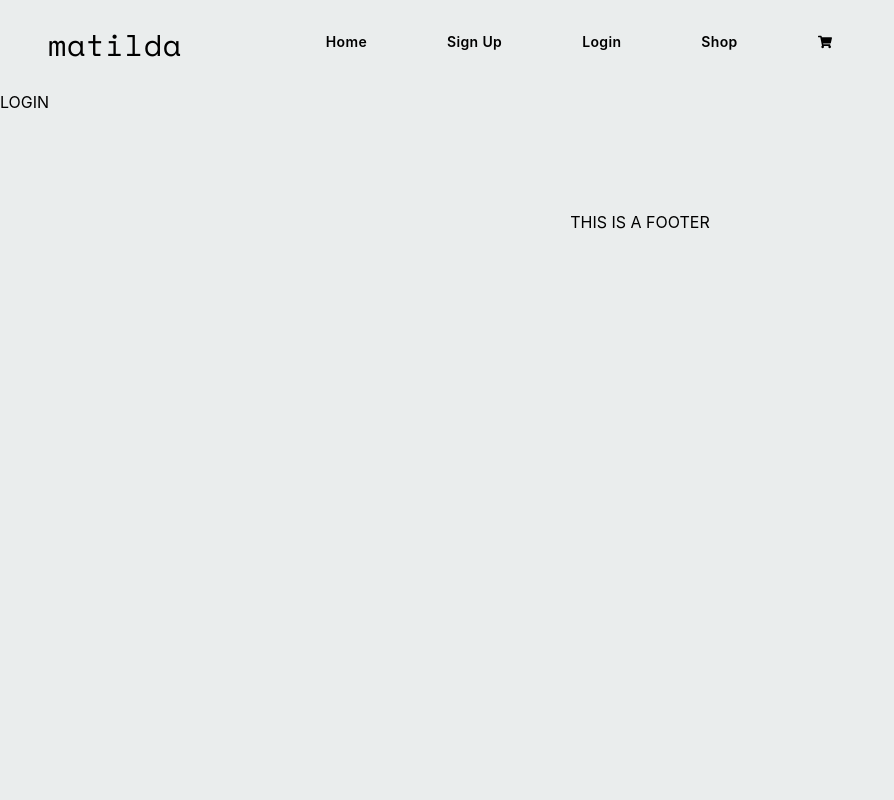
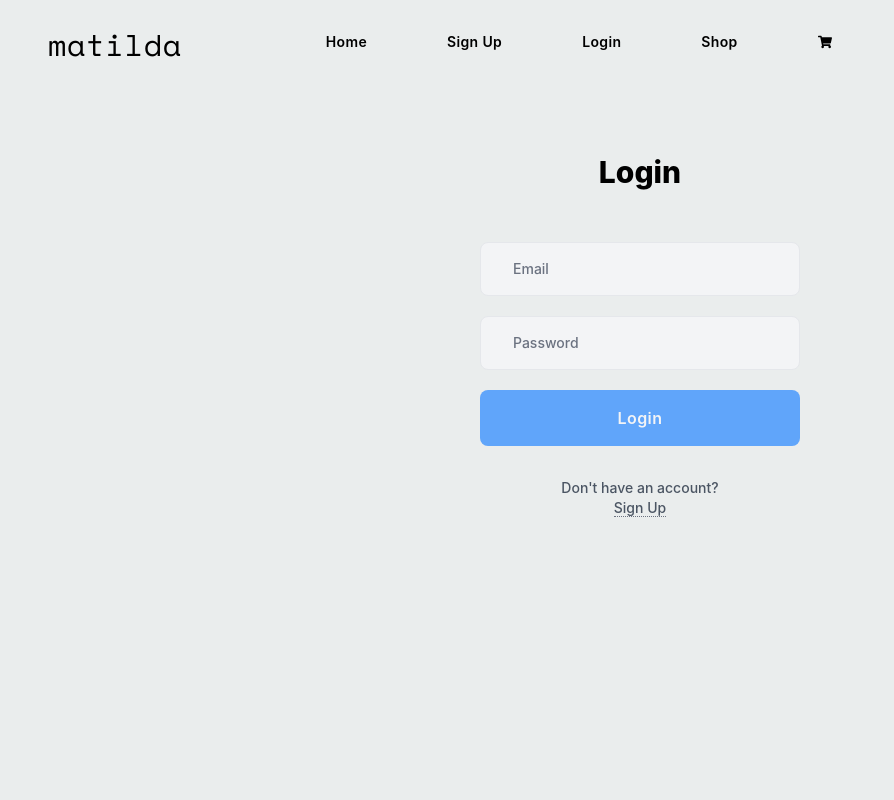
Before and after one commit to mmloghin/project-team-matilda, a React (Create React App) app in the folder client/: page /login in a window 1280 px wide. Shown: the top 800 px of the page, without its empty margins (0-894 px from the left). Built offline with nearby package versions, Linux system fonts and the light colour scheme; no server answers.

Commit message:
Updated the UI

```diff
--- a/client/src/components/Hero.js
+++ b/client/src/components/Hero.js
@@ -20,7 +20,7 @@ export default function Hero() {
           </Link>
         </div>
       </div>
-      <div className="right--column bg-violet-200 bg-cover bg-center ml-24 h-96 h-auto w-1/2 flex-1 bg-[url('https://tinyurl.com/y54bjxn8')]"></div>
+      <div className="right--column bg-blue-200 bg-cover bg-center ml-24 h-96 h-auto w-1/2 flex-1 bg-[url('https://res.cloudinary.com/done3n9hm/image/upload/v1655927183/hero_iggb4s.webp')]"></div>
     </div>
   );
 }
--- a/client/src/pages/Login.js
+++ b/client/src/pages/Login.js
@@ -1,9 +1,28 @@
 import React from "react";
+import { Link } from "react-router-dom";
+
 
 export default function Login() {
   return (
-    <div>
-    LOGIN
+    <div className="signup--container min-h-screen font-medium flex justify-center -m-8">
+      <div className="content mt-12 flex flex-col items-center p-6 sm:p-12">
+        <h2 className="heading text-2xl xl:text-3xl font-extrabold">
+          Login
+        </h2>
+        <form className="mx-auto max-w-xs mt-8">
+          <input className="w-full px-8 py-4 rounded-lg font-medium bg-gray-100 border border-gray-200 placeholder-gray-500 text-sm focus:outline-none focus:border-gray-400 focus:bg-white mt-5" type="email" placeholder="Email" />
+          <input className="w-full px-8 py-4 rounded-lg font-medium bg-gray-100 border border-gray-200 placeholder-gray-500 text-sm focus:outline-none focus:border-gray-400 focus:bg-white mt-5" type="password" placeholder="Password" />
+          <button className="mt-5 tracking-wide font-semibold bg-blue-400 text-gray-100 w-full py-4 rounded-lg hover:bg-blue-500 transition-all duration-300 ease-in-out flex items-center justify-center focus:shadow-outline focus:outline-none" type="submit">
+            <span className="text">Login</span>
+          </button>
+          <p className="mt-8 text-sm text-gray-600 text-center">
+            Don't have an account? <br></br>
+            <Link to="/signup" className="border-b border-gray-500 border-dotted">
+              Sign Up
+            </Link>
+          </p>
+        </form>
+      </div>
     </div>
   );
 }
--- a/client/src/pages/Signup.js
+++ b/client/src/pages/Signup.js
@@ -12,6 +12,7 @@ export default function Signup() {
         <form className="mx-auto max-w-xs mt-8">
           <input className="w-full px-8 py-4 rounded-lg font-medium bg-gray-100 border border-gray-200 placeholder-gray-500 text-sm focus:outline-none focus:border-gray-400 focus:bg-white mt-5" type="email" placeholder="Email" />
           <input className="w-full px-8 py-4 rounded-lg font-medium bg-gray-100 border border-gray-200 placeholder-gray-500 text-sm focus:outline-none focus:border-gray-400 focus:bg-white mt-5" type="password" placeholder="Password" />
+          <input className="w-full px-8 py-4 rounded-lg font-medium bg-gray-100 border border-gray-200 placeholder-gray-500 text-sm focus:outline-none focus:border-gray-400 focus:bg-white mt-5" type="password" placeholder="Confirm Password" />
           <button className="mt-5 tracking-wide font-semibold bg-blue-400 text-gray-100 w-full py-4 rounded-lg hover:bg-blue-500 transition-all duration-300 ease-in-out flex items-center justify-center focus:shadow-outline focus:outline-none" type="submit">
             <span className="text">Sign Up</span>
           </button>
```
